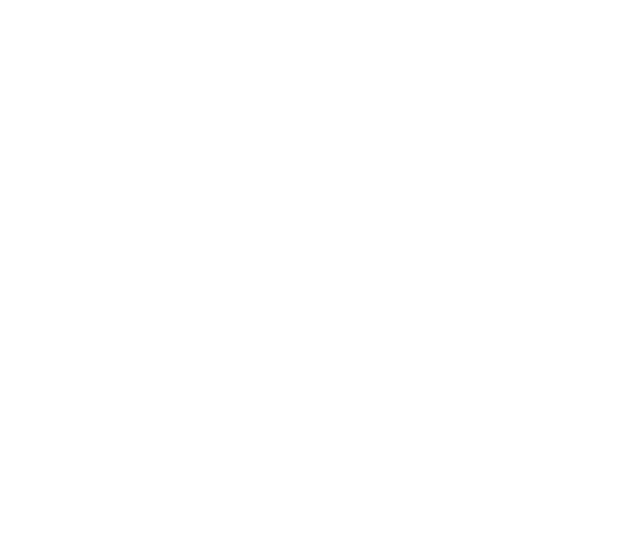
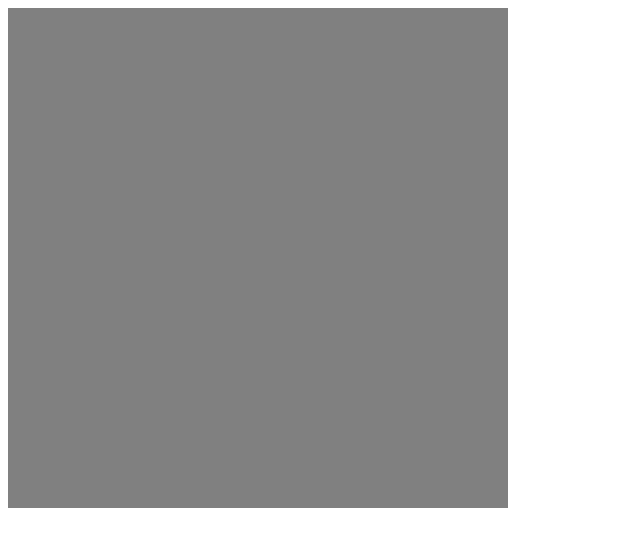
Before and after one commit to meetpatel3455/html_practice, a plain HTML site: page class-6.html in a window 1280 px wide. Shown: the whole page, without its empty margins (0-640 px from the left). Drawn offline with Linux system fonts and the light colour scheme.

Commit message:
30-12-24

```diff
--- a/class-6.css
+++ b/class-6.css
@@ -0,0 +1,27 @@
+textarea{
+    resize: none;
+    resize: horizontal;
+    resize: vertical;
+    resize: both;
+}
+.color-box{
+    height: 500px;
+    width: 500px;
+    background-color:rgb(0,0,0);
+    background-color:rgb(255,255,255);
+    background-color:rgb(255,0,0);
+    background-color:rgb(0,255,0);
+    background-color:rgb(0,0,255);
+    background-color:rgb(89,100,255);
+    background-color:rgba(255,0,0,1);
+    background-color:#ff0000;
+    background-color:#000;
+    background-color:#fff;
+    background-color:#45ff45;
+    background-color:hsl(45,50%,50%);
+    background-color:hsl(100,50%,50%);
+    background-color:hsl(100,100%,50%);
+    background-color:hsl(100,100%,100%);
+    background-color:hsl(100,100%,0%);
+    background-color:hsl(100,0%,50%);
+}
--- a/class-6.html
+++ b/class-6.html
@@ -3,7 +3,83 @@
 <head>
 </head>
 <body>
+    <link rel="stylesheet" href="./class-6.css">
     <!-- HTML form tag -->
+
+
+    <!-- <form>
+        <fieldset>
+        <legend>Html form tag</legend>
+        <figcaption>Form tag</figcaption>
+        <div>
+            <label for="first name">first name</label>
+            <input type="text" name="" id="" placeholder="Enter first name" required><br>
+        </div>
+        <div>
+            <label for="last name">last name</label>
+            <input type="text" name="" id="" placeholder="Enter last name" required>
+        </div>
+        <div>
+            <label for="email">email</label>
+            <input type="email" name="" id="" placeholder="Enter email">
+        </div>
+        <div>
+            <label for="phone no">phone no</label>
+            <input type="tel" name="" id="" placeholder="Enter mobile no">
+        </div>
+        <div>
+            <label for="gander">gander</label>
+            <div>
+                <label for="Male"> Male</label>
+                <input type="radio" name="gander" id="">
+            </div>
+            <div>
+                <label for="Female">Female</label>
+                <input type="radio" name="gander" id="">
+            </div>
+            <div>
+                <input type="checkbox" name="" id="">
+                <label for="">Tems & Conditions</label>
+            </div>
+            <div>
+                <input type="submit" name="" id="">
+            </div>
+        </div>
+    </fieldset>
+    </form> -->
+
+<!-- selection tag -->
+<!--
+<select id="" name="" type="">
+    <option value="None">None</option>
+    <option value="data 5" selected>data 5</option>
+    <option value="data 4">data 4</option>
+    <option value="data 4">data 3</option>
+    <option value="data 2">data 2</option>
+    <option value="data 1">data 1</option>
+</select>
+<select>
+<optgroup title="group 1" label="group 1">
+    <option value="data 5">data 5</option>
+    <option value="data 4">data 4</option>
+    <option value="data 4">data 3</option>
+    <option value="data 2">data 2</option>
+    <option value="data 1">data 1</option>
+</optgroup>
+<optgroup title="group 2" label="group 2">
+    <option value="data 1">data 1</option>
+    <option value="data 2">data 2</option>
+    <option value="data 3">data 3</option>
+    <option value="data 4">data 4</option>
+    <option value="data 5">data 5</option>
+</optgroup>
+</select> -->
+
+<!-- text area tag -->
+
+<!-- <textarea cols="10" rows="10"></textarea> -->
+
+<div class="color-box"></div>
 
 
 </body>
```
